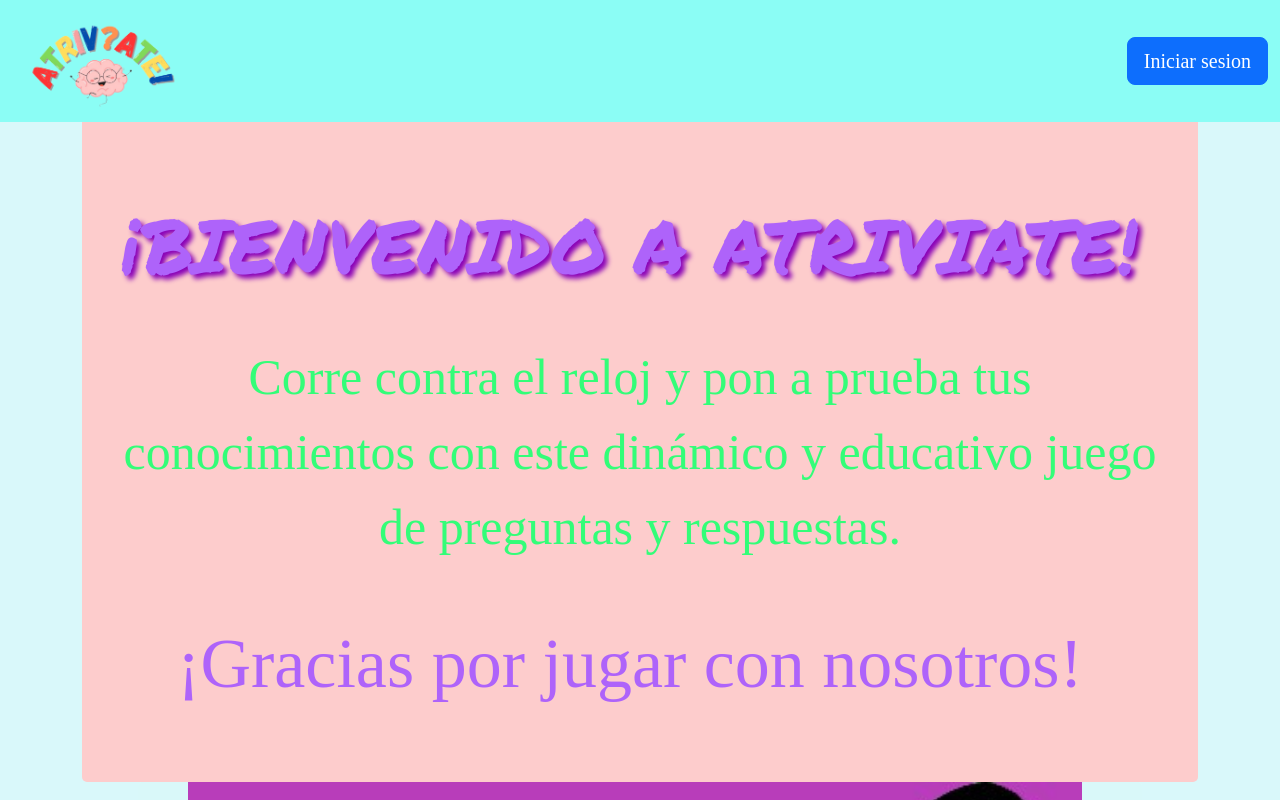
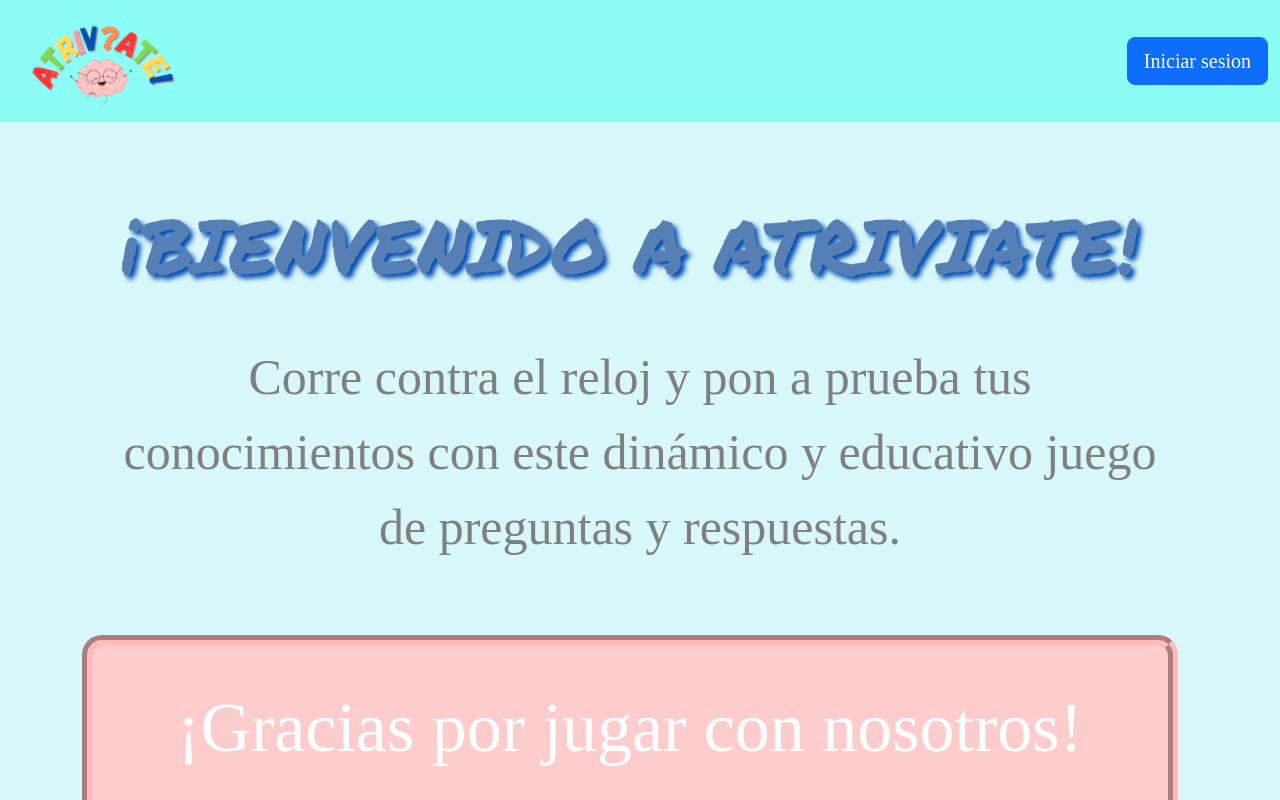
Before and after one commit to GuadalupeLippo/juego-Trivia, a React (Create React App) app in the folder trivia-front/: page / in a window 1280 px wide. Shown: the top 800 px of the page. Built offline with nearby package versions, Linux system fonts and the light colour scheme; a web font is replaced by a local one.

Commit message:
welcome actualizado

```diff
--- a/trivia-front/src/components/welcome/effect.css
+++ b/trivia-front/src/components/welcome/effect.css
@@ -4,6 +4,7 @@
     font-family: 'Permanent Marker', cursive;
     font-weight: 400;
     font-style: normal;
+
 }
 
 .encryptClassH2 {
@@ -13,6 +14,26 @@
     color: #ae63fa;
     font-family: 'Permanent Marker', cursive;
     text-shadow: 4px 4px 5px rgb(138, 2, 183);
+    animation-name: fluidcolors;
+    animation-duration:12s;
+    animation-delay: 4s;
+    animation-iteration-count: infinite;
+}
+
+@keyframes fluidcolors {
+    0%{color:#ae63fa;
+        text-shadow:  4px 4px 5px rgb(138, 2, 183);}
+    20%{color:#567fb5;
+        text-shadow: 4px 4px 5px rgb(3, 78, 177);}
+    40%{color:#fb4b3a;
+        text-shadow: 4px 4px 5px rgb(245, 20, 0)}
+    60%{color:#92ba7f;
+        text-shadow: 4px 4px 5px rgb(111, 179, 79);}
+    80%{color:#f9d85d;
+        text-shadow: 4px 4px 5px rgb(250, 198, 10);}
+    100%{color:#f8bdbd;
+        text-shadow: 4px 4px 5px rgb(255, 148, 148);}
+
 }
 
 /* Media Queries para pantallas más pequeñas */
--- a/trivia-front/src/components/welcome/welcome.css
+++ b/trivia-front/src/components/welcome/welcome.css
@@ -1,8 +1,7 @@
 .container2 {
     text-align: center;
-    background-color: #fdcccc;
     padding-top: 150px;
-    padding-bottom: 20px;
+    padding-bottom: 50px;
     padding-right: 20px;
     border-radius: 5px;
 }
@@ -12,14 +11,20 @@
 }
 
 .title2 {
-    color: #ae63fa;
+    color: white ;
+    background-color: #fdcccc;
     font-size: 70px;
     padding-top: 30px;
     padding-bottom: 30px;
+    border-radius: 20px;
+    margin-top: 70px;
+    border-color: #ffbbbb;
+    border-width: 10px;
+    border-style:groove;
 }
 
 .title3 {
-    color: #33FD78;
+    color: gray;
     font-size: 50px;
     padding-left: 20px;
 }
```
